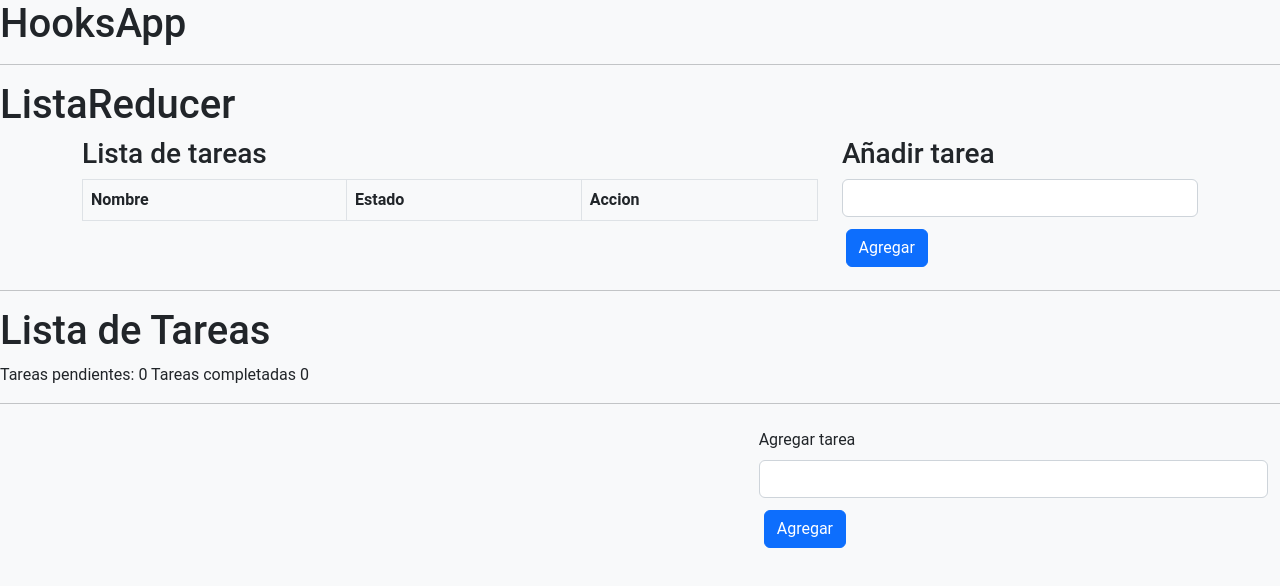
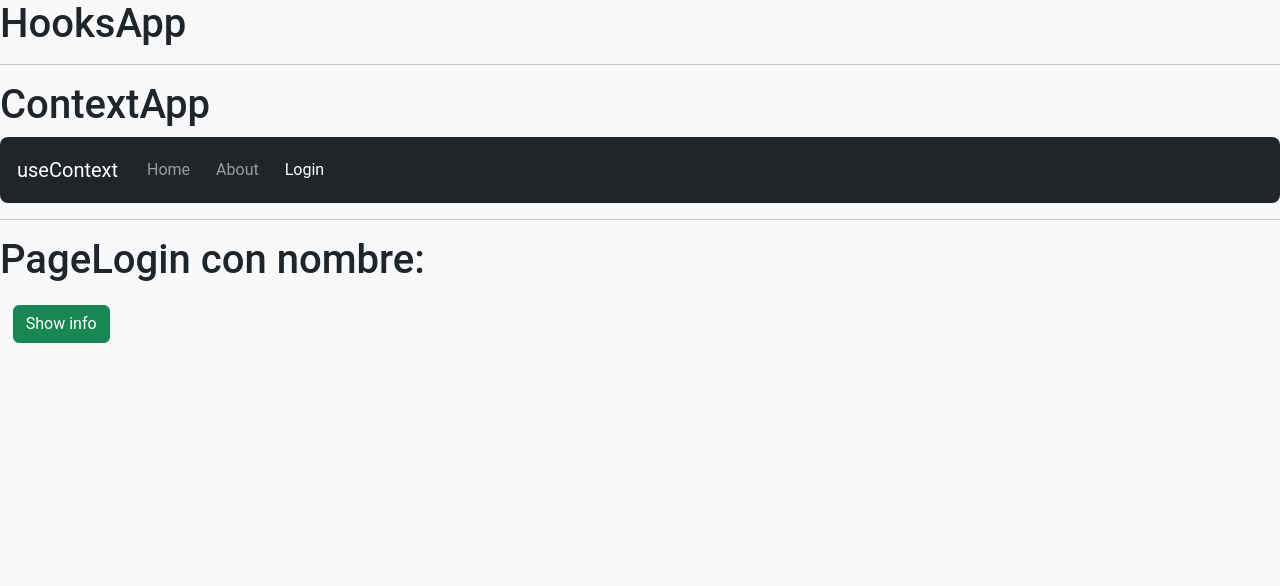
Before and after one commit to georgezen/react_pract, a React (Vite) app in the folder HooksApp/: page /login in a window 1280 px wide. Shown: the top 586 px of the page. Built offline with nearby package versions, Linux system fonts and the light colour scheme.

Commit message:
useReducer practica

```diff
--- a/HooksApp/package.json
+++ b/HooksApp/package.json
@@ -11,7 +11,8 @@
   },
   "dependencies": {
     "react": "^18.2.0",
-    "react-dom": "^18.2.0"
+    "react-dom": "^18.2.0",
+    "react-router-dom": "6"
   },
   "devDependencies": {
     "@types/react": "^18.2.66",
--- /dev/null
+++ b/HooksApp/src/ComponentsHooks/UseContext/ContextApp.jsx
@@ -0,0 +1,28 @@
+
+import { Navigate, Route,Routes } from 'react-router-dom';
+
+import {UsuarioProvider} from './context/UsuarioProvider';
+import PageAbout from './PageAbout';
+import PageHome from './PageHome';
+import PageLogin from './PageLogin';
+import NavBar from './NavBar';
+
+const ContextApp = () => {
+  return (
+    <UsuarioProvider>
+        <h1>ContextApp</h1>
+         <NavBar />
+        <hr />
+        <Routes>
+            <Route path="/" element={<PageHome />} />
+            <Route path="about" element={<PageAbout />} />
+            <Route path="login" element={<PageLogin />} />
+
+            <Route path="/*" element={<Navigate to="/about" />} />
+        </Routes>
+
+    </UsuarioProvider>
+  )
+}
+
+export default ContextApp
--- /dev/null
+++ b/HooksApp/src/ComponentsHooks/UseContext/NavBar.jsx
@@ -0,0 +1,39 @@
+import { Link, NavLink } from 'react-router-dom';
+
+
+const Navbar = () => {
+  return (
+    <nav className="navbar navbar-expand-lg navbar-dark bg-dark rounded-3">
+        <div className="container-fluid">
+
+            <Link className="navbar-brand" to="/">useContext</Link>
+
+            <div className="collapse navbar-collapse" id="navbarNav">
+                <ul className="navbar-nav">
+
+                    <NavLink
+                        className={ ({ isActive }) => `nav-link ${ isActive ? 'active' : '' }`}
+                        to="/">
+                        Home
+                    </NavLink>
+
+
+                    <NavLink
+                        className={ ({ isActive }) => `nav-link ${ isActive ? 'active' : '' }`}
+                        to="/about">
+                        About
+                    </NavLink>
+
+                    <NavLink
+                        className={ ({ isActive }) => `nav-link ${ isActive ? 'active' : '' }`}
+                        to="/Login">
+                        Login
+                    </NavLink>
+                </ul>
+            </div>
+        </div>
+    </nav>
+  )
+}
+
+export default Navbar;
--- /dev/null
+++ b/HooksApp/src/ComponentsHooks/UseContext/PageAbout.jsx
@@ -0,0 +1,9 @@
+const PageAbout = () => {
+    return (
+      <>
+          <h1>PageAbout</h1>
+      </>
+    )
+  }
+
+  export default PageAbout
--- /dev/null
+++ b/HooksApp/src/ComponentsHooks/UseContext/PageHome.jsx
@@ -0,0 +1,9 @@
+const PageHome = () => {
+    return (
+      <>
+          <h1>PageHome</h1>
+      </>
+    )
+  }
+
+  export default PageHome
--- /dev/null
+++ b/HooksApp/src/ComponentsHooks/UseContext/PageLogin.jsx
@@ -0,0 +1,25 @@
+import { useContext } from 'react';
+import { UsuarioContext } from './context/UsuarioContext';
+const PageLogin = () => {
+
+  const { dataSesion, setDataSesion } = useContext(UsuarioContext);
+
+
+
+  return (
+    <>
+      <h1>PageLogin con nombre:{dataSesion?.name} </h1>
+      <button type="button" className='btn btn-success'
+        onClick={() => setDataSesion({
+          id: 1234,
+          name: 'la zorra',
+          email: 'george@gmail.com'
+        })}
+      >
+        Show info
+      </button>
+    </>
+  )
+}
+
+export default PageLogin
--- /dev/null
+++ b/HooksApp/src/ComponentsHooks/UseContext/context/UsuarioContext.jsx
@@ -0,0 +1,3 @@
+import { createContext } from 'react';
+
+export const UsuarioContext = createContext();
--- /dev/null
+++ b/HooksApp/src/ComponentsHooks/UseContext/context/UsuarioProvider.jsx
@@ -0,0 +1,13 @@
+import { useState } from 'react';
+import { UsuarioContext } from './UsuarioContext';
+
+export const UsuarioProvider = ({children}) => {
+
+  const [dataSesion, setDataSesion] = useState();
+
+  return (
+    <UsuarioContext.Provider value={{dataSesion,setDataSesion}}>
+      {children}
+    </UsuarioContext.Provider>
+  )
+}
--- /dev/null
+++ b/HooksApp/src/ComponentsHooks/UseReducer3/Reducer3.jsx
@@ -0,0 +1,80 @@
+import { useReducer,useState } from "react";
+import {reducerLogic,initialState} from './reducer3';
+
+const Reducer3 = () => {
+
+    const [state, dispatch] = useReducer(reducerLogic, initialState);
+
+
+      const handleChange = (e) => {
+        const { name, value } = e.target;
+        dispatch({
+        type: name === 'numero1' ? 'SET_NUMERO1' : 'SET_NUMERO2',
+        payload: value
+        });
+
+      };
+
+
+    const operador = (e) => {
+        e.preventDefault();
+        let tipo;
+        const buttonName = e.nativeEvent.submitter.name;
+        if (buttonName === 'sumar') {
+            tipo = 'sumar';
+        } else if (buttonName === 'restar') {
+            tipo = 'restar';
+        } else if (buttonName === 'multi') {
+            tipo = 'multiplicar';
+        } else if (buttonName === 'dividir') {
+            tipo = 'dividir';
+        }
+
+        const action = {
+            type: tipo
+
+        }
+        dispatch(action);
+    }
+
+
+
+
+
+    return (
+        <>
+            <h1>Calculadora con reducer</h1>
+
+            <hr />
+            <div className="container">
+                <div className="row">
+                    <div className="col-8">
+                        <form onSubmit={operador}>
+                            <fieldset>
+                            <label htmlFor="">Numero 1</label>
+                            <input type="number" className="form-control" name="numero1" id="numero1" onChange={handleChange} value={state.numero1}/>
+
+                            <label htmlFor="">Numero 2</label>
+                            <input type="number" className="form-control" name="numero2" id="numero2" onChange={handleChange} value={state.numero2}/>
+
+                            </fieldset>
+
+                            <button className="btn btn-primary" name="sumar">Sumar</button>
+                            <button className="btn btn-primary" name="restar">Restar</button>
+                            <button className="btn btn-primary" name="multi">Multiplicar</button>
+                            <button className="btn btn-primary" name="dividir">Dividir</button>
+                        </form>
+
+                    </div>
+                    <div className="col-4">
+                        <span>Resultado: {state.resultado} </span>
+                    </div>
+
+                </div>
+            </div>
+
+        </>
+    )
+}
+
+export default Reducer3
--- a/HooksApp/src/HookApp.jsx
+++ b/HooksApp/src/HookApp.jsx
@@ -1,4 +1,4 @@
-import Counter from './ComponentsHooks/UseCounterEffect/Counter';
+/*import Counter from './ComponentsHooks/UseCounterEffect/Counter';
 import UseCounter from './ComponentsHooks/UseCounterCustom/UseCounter';
 import FormSimple from './ComponentsHooks/UseForm/FormSimple';
 import Calculator from './ComponentsHooks/UseCalculator/Calculator';
@@ -8,29 +8,19 @@ import UseRef from './ComponentsHooks/UseRefFirst/UseRef';
 import Memorando from './ComponentsHooks/UseMemo/Memorando';
 import './ComponentsHooks/UseReducer/userReducer';
 import Reducer from './ComponentsHooks/UseReducer/Reducer';
-import ListaReducer from './ComponentsHooks/UseReducer2/ListaReducer';
+import Reducer3 from './ComponentsHooks/UseReducer3/Reducer3';
+import ListaReducer from './ComponentsHooks/UseReducer2/ListaReducer';*/
+import UseContext from './ComponentsHooks/UseContext/ContextApp';
+import { BrowserRouter } from "react-router-dom";
 
 const HookApp = () => {
   return (
     <>
       <h1>HooksApp</h1>
-      {/* <Counter /> */}
-      {/* <hr />
-      <UseCounter />
       <hr />
-      <FormSimple />
-      <hr />
-      <Calculator /> */}
-      <hr />
-      <ListaReducer />
-      {/* <hr />
-      <UseRef /> */}
-      <hr />
-      <Reducer />
-
-
-
-
+      <BrowserRouter>
+        <UseContext />
+      </BrowserRouter>
     </>
   )
 }
--- a/HooksApp/src/index.css
+++ b/HooksApp/src/index.css
@@ -12,3 +12,9 @@ button{
 .contein{
     height: 140px;
 }
+
+a{
+    text-decoration: none;
+    color: white;
+ margin: 5px;
+}
```
Also changed, not shown: HooksApp/src/ComponentsHooks/UseReducer3/reducer3.js (added, +42 -0 lines), 1 other file (tests, documents, lock files or other folders).
